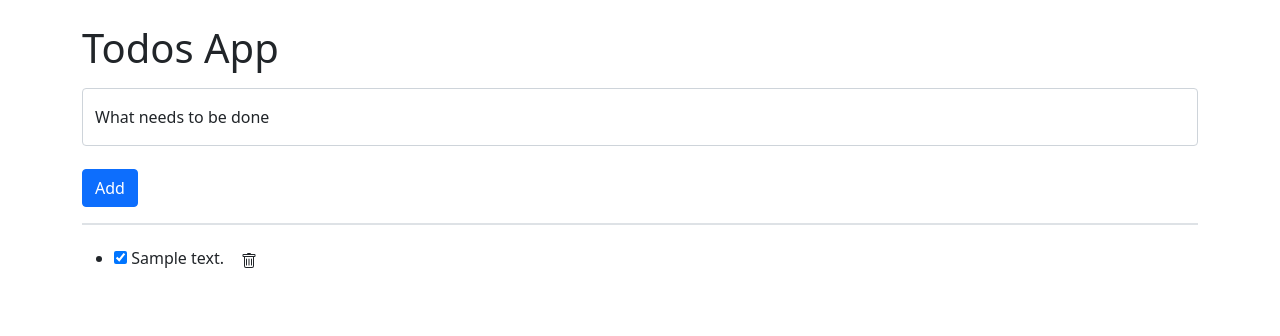
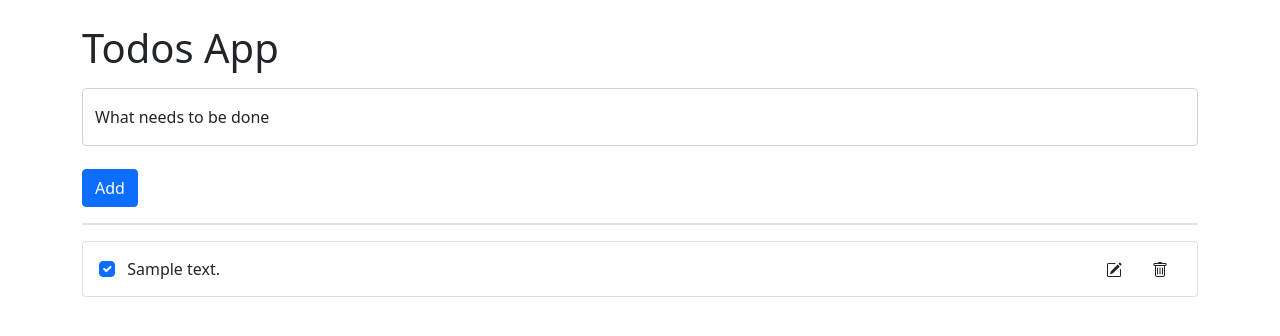
Before and after one commit to ZendaInnocent/personal-information-manager, a Django app: page / in a window 1280 px wide. Shown: the top 336 px of the page. Run offline with Django 4.2, Linux system fonts and the light colour scheme; tables that the repository leaves empty hold one stand-in row (values such as "Sample post"); some libraries are stand-ins or nearby versions.

Commit message:
update todos ui

```diff
--- a/todos/templates/todos/partials/list.html
+++ b/todos/templates/todos/partials/list.html
@@ -1,4 +1,4 @@
-<ul>
+<ul class="list-group">
   {% for todo in todos %}
   {% include 'todos/partials/todo.html' with todo=todo %}
   {% endfor %}
--- a/todos/templates/todos/partials/todo.html
+++ b/todos/templates/todos/partials/todo.html
@@ -1,8 +1,18 @@
-<li>
-  <span>
-    <input type="checkbox" {% if todo.is_completed %} checked {% endif %}>
+<li class="list-group-item d-flex justify-content-between align-items-center">
+  <div>
+    <input class="me-2 form-check-input" type="checkbox" {% if todo.is_completed %} checked {% endif %}>
+    {{ todo.text }}
+  </div>
+  <div>
+    <span class="btn">
+      <svg xmlns="http://www.w3.org/2000/svg" width="16" height="16" fill="currentColor" class="bi bi-pencil-square"
+        viewBox="0 0 16 16">
+        <path
+          d="M15.502 1.94a.5.5 0 0 1 0 .706L14.459 3.69l-2-2L13.502.646a.5.5 0 0 1 .707 0l1.293 1.293zm-1.75 2.456-2-2L4.939 9.21a.5.5 0 0 0-.121.196l-.805 2.414a.25.25 0 0 0 .316.316l2.414-.805a.5.5 0 0 0 .196-.12l6.813-6.814z" />
+        <path fill-rule="evenodd"
+          d="M1 13.5A1.5 1.5 0 0 0 2.5 15h11a1.5 1.5 0 0 0 1.5-1.5v-6a.5.5 0 0 0-1 0v6a.5.5 0 0 1-.5.5h-11a.5.5 0 0 1-.5-.5v-11a.5.5 0 0 1 .5-.5H9a.5.5 0 0 0 0-1H2.5A1.5 1.5 0 0 0 1 2.5v11z" />
+      </svg>
     </span>
-  {{ todo.text }}
     <span class="btn" hx-delete="/delete/{{ todo.id }}" hx-headers='{"X-CSRFToken": "{{ csrf_token }}"}' hx-target="ul"
       hx-swap="innerHTML" hx-confirm="Are you sure you wish to delete your todo?">
       <svg xmlns="http://www.w3.org/2000/svg" width="16" height="16" fill="currentColor" class="bi bi-trash"
@@ -13,4 +23,5 @@
           d="M14.5 3a1 1 0 0 1-1 1H13v9a2 2 0 0 1-2 2H5a2 2 0 0 1-2-2V4h-.5a1 1 0 0 1-1-1V2a1 1 0 0 1 1-1H6a1 1 0 0 1 1-1h2a1 1 0 0 1 1 1h3.5a1 1 0 0 1 1 1v1ZM4.118 4 4 4.059V13a1 1 0 0 0 1 1h6a1 1 0 0 0 1-1V4.059L11.882 4H4.118ZM2.5 3h11V2h-11v1Z" />
       </svg>
     </span>
+    </div>
 </li>
```
Lines whose indentation alone changed are shown as unchanged.
